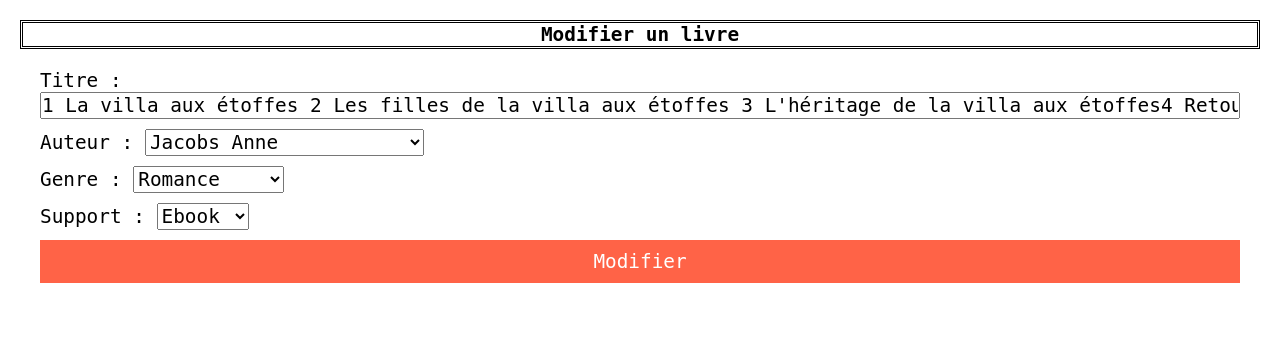
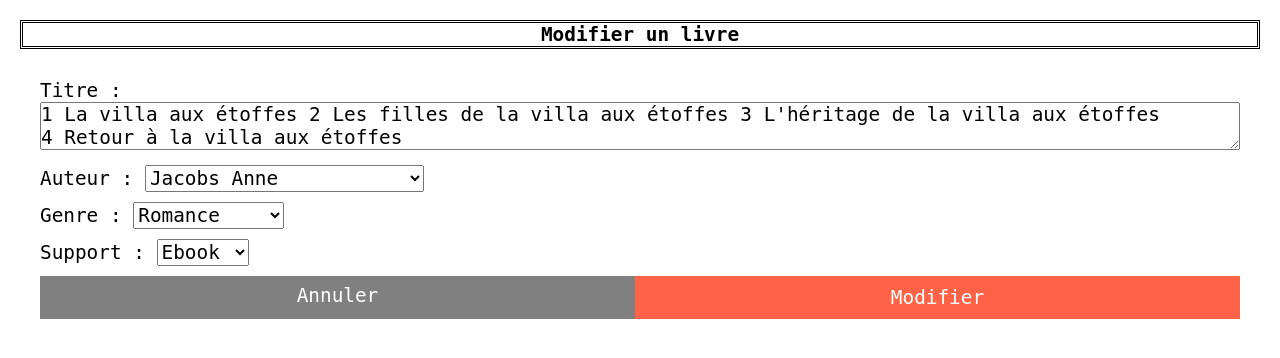
Before and after one commit to geertsmel/biblio, a PHP site: page /?section=livre&action=modifier&id=193 in a window 1280 px wide. Shown: the part 43-401 px from the top of the page. Run offline with PHP 8.4, Linux system fonts and the light colour scheme; data comes from the database, SQL or seed files in the repository.

Commit message:
livres textarea taille adaptative

```diff
--- a/controllers/livre/modifier.php
+++ b/controllers/livre/modifier.php
@@ -16,8 +16,11 @@
 
 
     if(isset($_POST["titre"], $_POST["auteur"], $_POST["support"], $_POST["genre"])){
+
         try {
             livreUpdate($_POST["titre"], $_POST["auteur"], $_POST["genre"], $_POST["support"], $_GET["id"]);
+            $_SESSION["notification"] = "Le livre '" . $_POST["titre"] . "' a bien été modifié";
+            header("Location:?section=livre&action=voir");
         }
         catch(PDOException $e){
             var_dump($e);
--- a/public/css/style.css
+++ b/public/css/style.css
@@ -22,7 +22,7 @@ td, th{
     text-align: center;
 }
 
-td:nth-of-type(2){
+td:nth-of-type(2), td:first-of-type{
     text-align: left;
     padding-left: 5px;
 }
--- a/views/livre/modifier.php
+++ b/views/livre/modifier.php
@@ -1,14 +1,14 @@
 <h2>Modifier un livre</h2>
 <div class="container">
 <form action="#" method="post">
-    <div class="row">
+    <div class="flex row">
         <p><?= $message; ?></p>
     </div>
-    <div class="row">
+    <div class=" row">
         <label for="titre">Titre :</label>
-        <input type="text" name="titre" id="titre" class="w100" value="<?= $livre['titre']?>">
+        <textarea name="titre" id="titre" class="w100"><?= $livre["titre"] ?></textarea>
     </div>
-    <div class="row">
+    <div class=" row">
         <label for="auteur">Auteur :</label>
         <select name="auteur" id="auteur">
             <?php
@@ -19,7 +19,7 @@
             ?>
         </select>
     </div>
-    <div class="row">
+    <div class=" row">
         <label for="genre">Genre :</label>
         <select name="genre" id="genre">
             <?php
@@ -30,7 +30,7 @@
             ?>
         </select>
     </div>
-    <div class="row">
+    <div class=" row">
         <label for="support">Support :</label>
         <select name="support" id="support">
             <?php
@@ -41,7 +41,11 @@
             ?>
         </select>
     </div>
-    <input type="submit" value="Modifier">
+    <div class="flex row">
+        <a href="?section=livre&action=voir" class="btn grey">Annuler</a>
+        <input type="submit" value="Modifier">
+    </div>
+
 </form>
 </div>
 <script>
@@ -54,5 +58,12 @@
             btn_save.disabled=true;
             btn_save.classList.add("disabled");
         }
-    })
+    });
+
+    let titreContent = titre.value;
+    if(titreContent.includes("\n")){
+        let table = titreContent.split("\n");
+        titre.rows = table.length;
+    }
+
 </script>
--- a/views/livre/search_auteur.php
+++ b/views/livre/search_auteur.php
@@ -31,7 +31,7 @@
             if(count($livres) > 0){
                 foreach($livres as $livre){
                     echo "<tr>";
-                    echo "<td>" . $livre["titre"] . "</td>";
+                    echo "<td>" . nl2br($livre["titre"]) . "</td>";
                     echo "<td>" . $livre["genre"] . "</td>";
                     echo "<td>" . $livre["support"] . "</td>";
                     echo "<td>" . $livre["auteur2"] . "</td>";
--- a/views/livre/search_titre.php
+++ b/views/livre/search_titre.php
@@ -27,7 +27,7 @@
             if(count($livres) > 0){
                 foreach($livres as $livre){
                     echo "<tr>";
-                    echo "<td>" . $livre["titre"] . "</td>";
+                    echo "<td>" . nl2br($livre["titre"]) . "</td>";
                     echo "<td>" . $livre["genre"] . "</td>";
                     echo "<td>" . $livre["support"] . "</td>";
                     echo "<td>" . $livre["auteur2"] . "</td>";
--- a/views/livre/voir.php
+++ b/views/livre/voir.php
@@ -36,7 +36,7 @@
                 foreach($livres as $livre){
                     echo "<tr>";
                     echo "<td><a class='btn' href='?section=livre&action=supprimer&id=".$livre["livre_id"]."'>🗑</a>";
-                    echo "<td>" . $livre["titre"] . "</td>";
+                    echo "<td>" . nl2br($livre["titre"]) . "</td>";
                     echo "<td>" . $livre["genre"] . "</td>";
                     echo "<td>" . $livre["support"] . "</td>";
                     echo "<td>" . $livre["auteur2"] . "</td>";
```
Also changed, not shown: views/livre/ajouter.php (+5 -2 lines).
